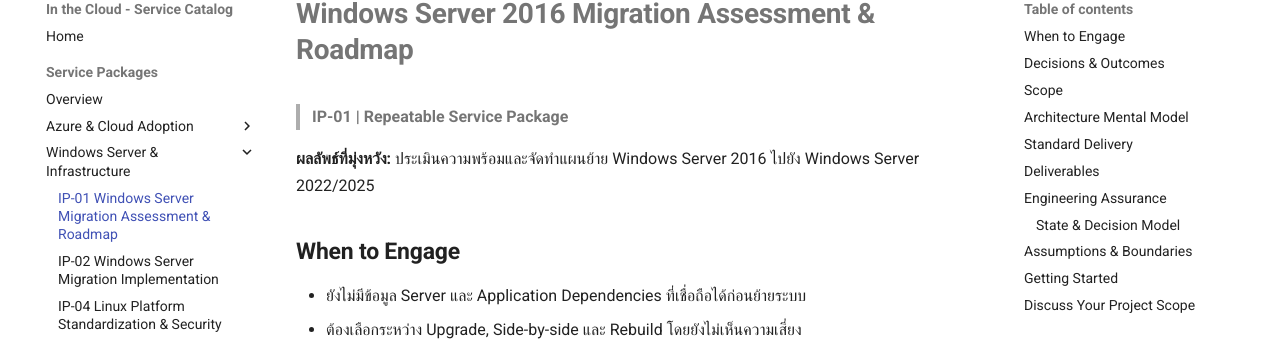
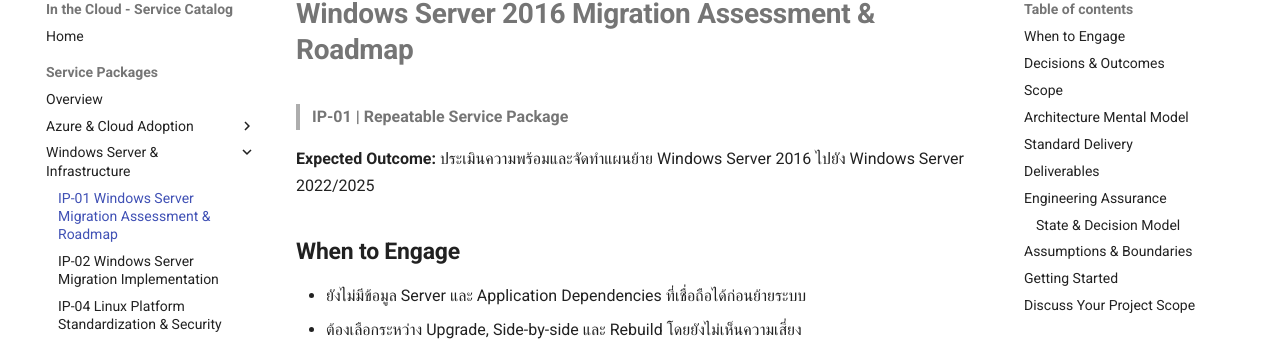
Before and after one commit to inthecloudth/service-catalog, an MkDocs documentation site: the page built from docs/services/ip-01-windows-server-migration-assessment.md, in a window 1280 px wide and 900 px high. Shown: the part 102-443 px from the top of the window. Built offline with MkDocs 1.6.1 and Material for MkDocs 9.7.7, drawn with Linux system fonts in a browser that asks for light colours.

Commit message:
docs: standardize Expected Outcome label in English

```diff
--- a/docs/services/ip-01-windows-server-migration-assessment.md
+++ b/docs/services/ip-01-windows-server-migration-assessment.md
@@ -2,7 +2,7 @@
 
 > **IP-01 | Repeatable Service Package**
 
-**ผลลัพธ์ที่มุ่งหวัง:** ประเมินความพร้อมและจัดทำแผนย้าย Windows Server 2016 ไปยัง Windows Server 2022/2025
+**Expected Outcome:** ประเมินความพร้อมและจัดทำแผนย้าย Windows Server 2016 ไปยัง Windows Server 2022/2025
 
 ## When to Engage
 
```
